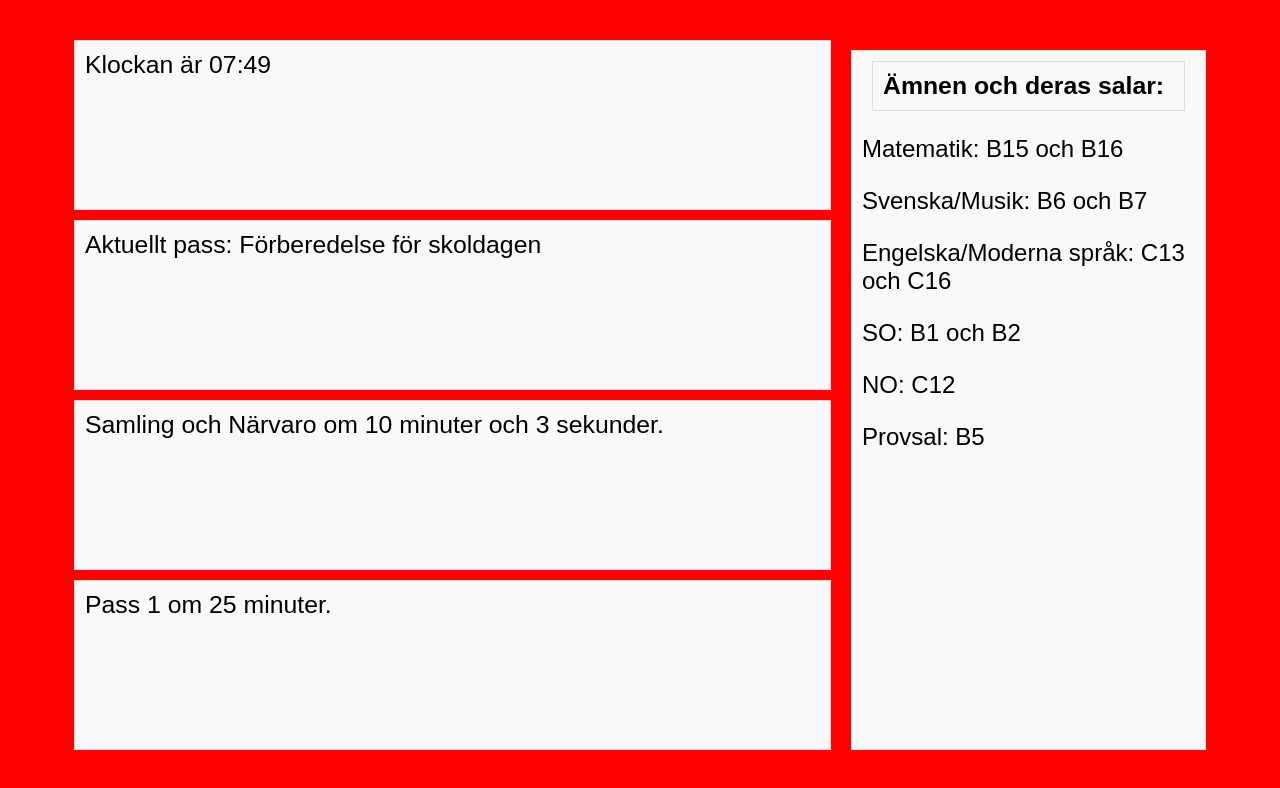
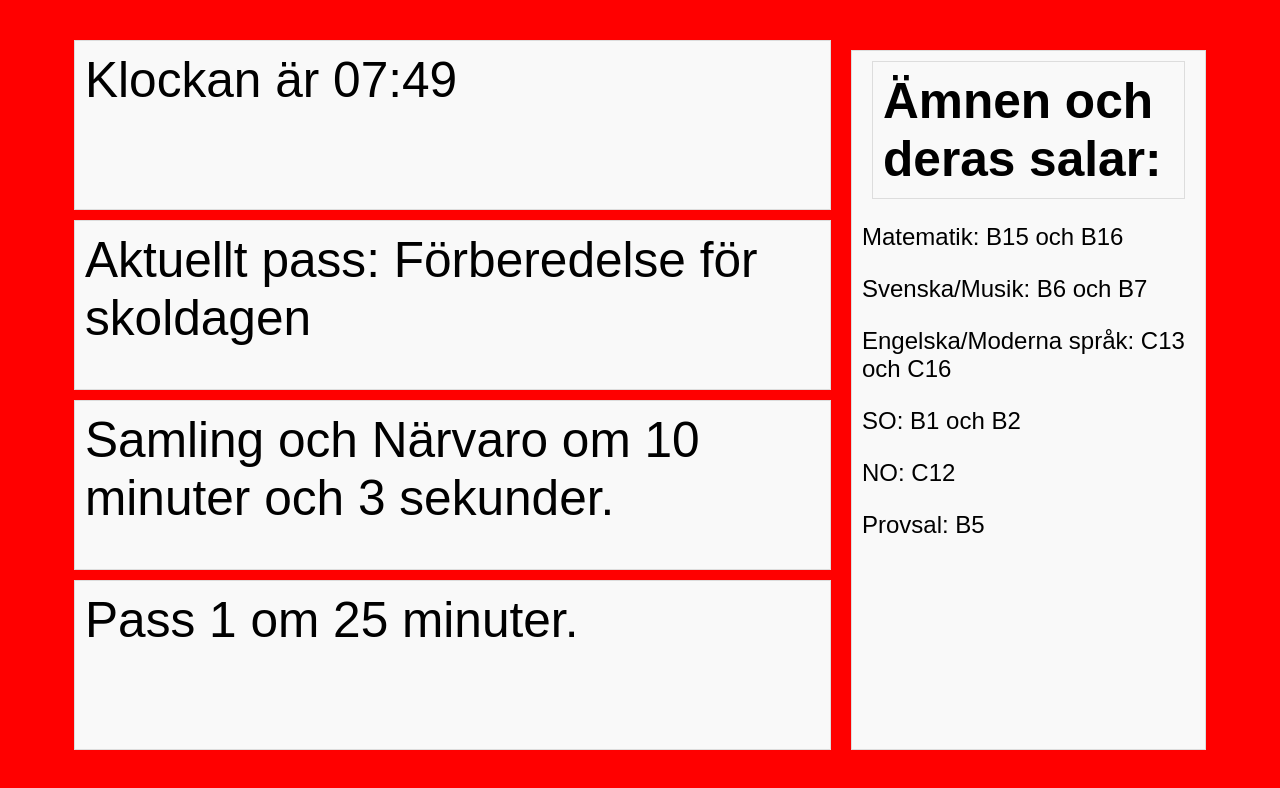
Before and after one commit to piese001/piese001.github.io, a plain HTML site: page index.html in a window 1280 px wide. Drawn offline with Linux system fonts and the light colour scheme.

Commit message:
Update style.css

```diff
--- a/style.css
+++ b/style.css
@@ -30,7 +30,7 @@ body {
     padding: 10px;
     border: 1px solid #ddd;
     background-color: #f9f9f9;
-    font-size: calc(1vw + 1vh + 0.5vmin); /* Dynamisk textstorlek baserat på viewport-storlek */
+    font-size: calc(2vw + 2vh + 1vmin); /* Dynamisk textstorlek baserat på viewport-storlek */
 
     /* Andra stilar för `.info-box` behålls */
 }
```
